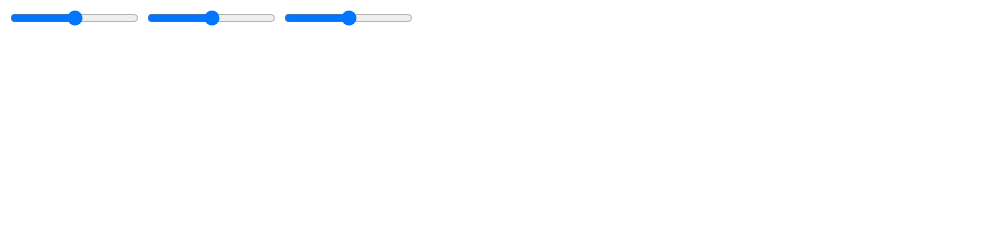
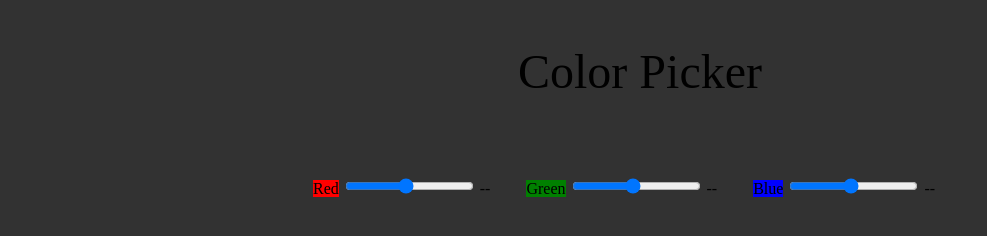
Before and after one commit to OmnipreZz/Semaine12, a plain HTML site: page color-picker/index.html in a window 1280 px wide. Shown: the whole page, without its empty margins (0-987 px from the left). Drawn offline with Linux system fonts and the light colour scheme.

Commit message:
color-picker is broken

```diff
--- a/color-picker/index.html
+++ b/color-picker/index.html
@@ -5,29 +5,38 @@
     <meta name="viewport" content="width=device-width, initial-scale=1.0">
     <meta http-equiv="X-UA-Compatible" content="ie=edge">
     <title>color-picker</title>
+    <link href="stylesheets/screen.css" media="screen, projection" rel="stylesheet" type="text/css" />
+    <link href="stylesheets/print.css" media="print" rel="stylesheet" type="text/css" />
+    <link href="stylesheets/ie.css" media="screen, projection" rel="stylesheet" type="text/css" />
 </head>
 <body>
 
+
+    <h1>Color Picker</h1>
+
     <form action="">
-        <label for=""></label>
-        <input type="range">
+        <label for="rouge" class="r">Red</label>
+        <input type="range" id="rouge" min="0" max="255" value="120" name="r" oninput="result1.value=parseInt(r.value)">
+        <output name="result1">--</output>
 
-        <label for=""></label>
-        <input type="range">
+        <label for="vert" class="g">Green</label>
+        <input type="range" id="vert" min="0" max="255" value="120" name="g" oninput="result2.value=parseInt(g.value)">
+        <output name="result2">--</output>
 
-        <label for=""></label>
-        <input type="range">
+        <label for="bleu" class="b">Blue</label>
+        <input type="range" id="bleu" min="0" max="255" value="120" name="b" oninput="result3.value=parseInt(b.value)">
+        <output name="result3">--</output>
     </form>
 
     <!-- <form action="">
-        <label for=""></label>
-        <input type="range">
+        <label for="red" class="r">Red</label>
+        <input type="range" id="red" min="0" max="255">
 
-        <label for=""></label>
-        <input type="range">
+        <label for="green" class="g">Green</label>
+        <input type="range" id="green" min="0" max="255">
 
-        <label for=""></label>
-        <input type="range">
+        <label for="blue" class="b">Blue</label>
+        <input type="range" id="blue" min="0" max="255">
     </form> -->
 
 </body>
--- /dev/null
+++ b/color-picker/sass/_base.scss
@@ -0,0 +1,14 @@
+h1 {
+    font-size: 3em;
+    text-align: center;
+    margin: 1em;
+}
+
+form {
+    text-align: center;
+    margin: 5em;
+}
+
+output {
+    margin-right: 2em;
+}
--- /dev/null
+++ b/color-picker/sass/_colors.scss
@@ -0,0 +1,23 @@
+
+
+$red: 50;
+$green: 50;
+$blue: 50;
+
+
+
+body {
+    background-color: rgb($red, $green, $blue);
+}
+
+.r {
+    background-color: red;
+}
+
+.g {
+    background-color: green;
+}
+
+.b {
+    background-color: blue;
+}
--- /dev/null
+++ b/color-picker/sass/ie.scss
@@ -0,0 +1,5 @@
+/* Welcome to Compass. Use this file to write IE specific override styles.
+ * Import this file using the following HTML or equivalent:
+ * <!--[if IE]>
+ *   <link href="/stylesheets/ie.css" media="screen, projection" rel="stylesheet" type="text/css" />
+ * <![endif]--> */
--- /dev/null
+++ b/color-picker/sass/print.scss
@@ -0,0 +1,3 @@
+/* Welcome to Compass. Use this file to define print styles.
+ * Import this file using the following HTML or equivalent:
+ * <link href="/stylesheets/print.css" media="print" rel="stylesheet" type="text/css" /> */
--- /dev/null
+++ b/color-picker/sass/screen.scss
@@ -0,0 +1,8 @@
+/* Welcome to Compass.
+ * In this file you should write your main styles. (or centralize your imports)
+ * Import this file using the following HTML or equivalent:
+ * <link href="/stylesheets/screen.css" media="screen, projection" rel="stylesheet" type="text/css" /> */
+
+@import "compass/reset";
+@import "colors";
+@import "base";
```
Also changed, not shown: color-picker/stylesheets/ie.css (added), color-picker/stylesheets/print.css (added), color-picker/stylesheets/screen.css (added), 1 other file.
